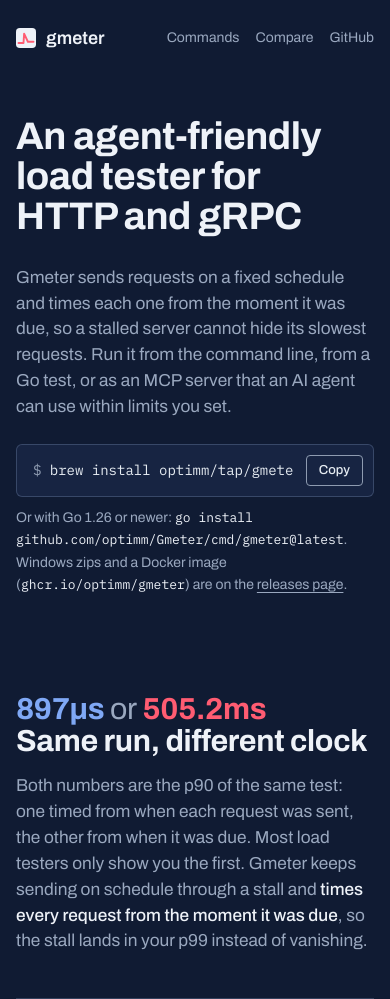
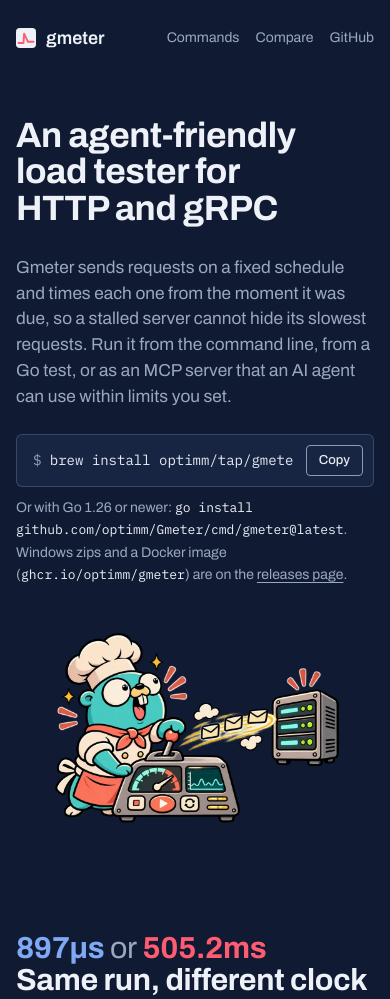
Before and after one commit to optimm/Gmeter, a plain HTML site: page docs/index.html in a window 390 px wide. Shown: the top 999 px of the page. Drawn offline with Linux system fonts and the light colour scheme.

Commit message:
Add the gopher illustration to the website hero
Claude-Session: https://claude.ai/code/session_012GzpFKZy24rzM4TPign6yp

```diff
--- a/docs/index.html
+++ b/docs/index.html
@@ -163,6 +163,13 @@ h1, h2, h3 { text-wrap: balance; }
   font-weight: 700; font-variation-settings: "wdth" 96; margin: 0 0 16px;
 }
 .hero-row { display: flex; flex-direction: column; gap: 24px; }
+.hero-top { display: grid; grid-template-columns: minmax(0, 1fr) minmax(0, 420px); gap: 24px 32px; align-items: center; }
+.hero-top h1 { font-size: clamp(2.2rem, 4.6vw, 3.7rem); max-width: 11em; }
+.hero-art { display: block; width: 100%; height: auto; justify-self: end; }
+@media (max-width: 860px) {
+  .hero-top { grid-template-columns: minmax(0, 1fr); }
+  .hero-art { max-width: 300px; justify-self: center; }
+}
 .lede { font-size: clamp(1.08rem, 1.5vw, 1.22rem); line-height: 1.5; max-width: 44em; color: var(--ink-2); margin: 0; }
 .lede strong { font-weight: 500; color: var(--ink); }
 .install { display: flex; flex-wrap: wrap; align-items: center; gap: 10px 20px; }
@@ -314,6 +321,8 @@ footer { padding: 72px 0 40px; font-size: 14px; color: var(--ink-2); display: fl
 
   <main>
     <section class="hero on-panel" aria-labelledby="title">
+      <div class="hero-top">
+      <div class="hero-copy">
       <h1 id="title">An agent-friendly load tester for HTTP and gRPC</h1>
       <div class="hero-row">
         <p class="lede">Gmeter sends requests on a fixed schedule and times each one from the moment it was due, so a
@@ -323,6 +332,9 @@ footer { padding: 72px 0 40px; font-size: 14px; color: var(--ink-2); display: fl
           <div class="cmd"><code id="install-cmd">brew install optimm/tap/gmeter</code><button class="copy" type="button" data-copy="install-cmd">Copy</button></div>
           <span class="note">Or with Go 1.26 or newer: <code>go install github.com/optimm/Gmeter/cmd/gmeter@latest</code>. Windows zips and a Docker image (<code>ghcr.io/optimm/gmeter</code>) are on the <a href="https://github.com/optimm/Gmeter/releases">releases page</a>.</span>
         </div>
+      </div>
+      </div>
+      <img class="hero-art" src="assets/gmeter-gopher.webp" width="960" height="720" alt="The Gmeter gopher in a chef's hat at a control desk with a speed dial and a pulse screen, firing a stream of letters at a server.">
       </div>
 
       <div class="demo">
```
Also changed, not shown: docs/assets/gmeter-gopher.webp (added).
